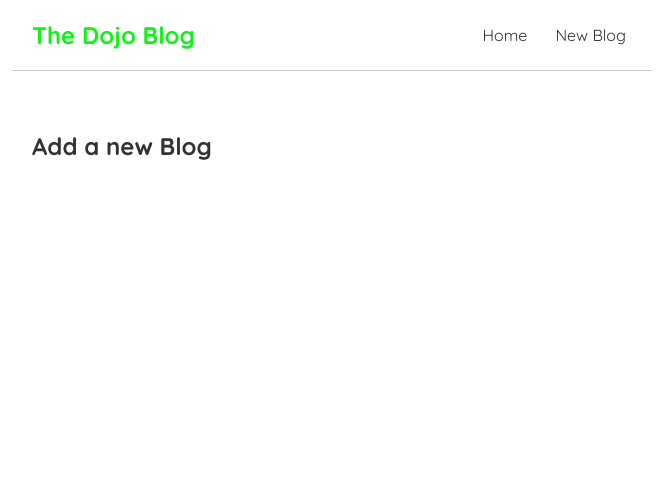
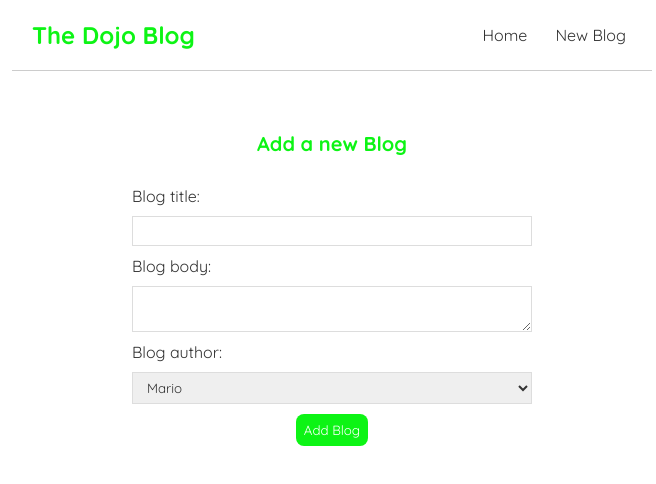
Before and after one commit to Eshwar-git1189/React-js_CRUD_operations, a React (Create React App) app in the folder crud-app/: page /create in a window 1280 px wide. Shown: the top 484 px of the page, without its empty margins (308-964 px from the left). Built offline with nearby package versions, Linux system fonts and the light colour scheme.

Commit message:
Creating new blog and posting into json server

```diff
--- a/crud-app/data/db.json
+++ b/crud-app/data/db.json
@@ -4,13 +4,25 @@
       "title": "My new website",
       "body": "Lorem ipsum dolor sit amet",
       "author": "Mario",
-      "id": 1
+      "id": "1"
     },
     {
       "title": "Welcome party!",
       "body": "Lorem ipsum dolor sit amet",
       "author": "Yoshi",
-      "id": 2
+      "id": "2"
+    },
+    {
+      "id": "02f5",
+      "title": "Neww ",
+      "body": "Lorenmmvko ",
+      "author": "mario"
+    },
+    {
+      "id": "e4dd",
+      "title": "CSE",
+      "body": "React is JavaScript library",
+      "author": "yoshi"
     }
   ]
 }
--- a/crud-app/src/Create.js
+++ b/crud-app/src/Create.js
@@ -1,9 +1,59 @@
+import { useState } from "react";
 const Create = () => {
-    return(
-        <div className="create">
-            <h2>Add a new Blog</h2>
-        </div>
-    );
-}
+  const [title, setTitle] = useState("");
+  const [body, setBody] = useState("");
+  const [author, setAuthor] = useState("mario");
+  const [isPending, setIsPending] = useState(false);
+
+  const handleSubmit = (e) => {
+    e.preventDefault();
+    const blog = { title, body, author };
+
+    setIsPending(true);
+    // Simulate a delay for the POST request
+
+    fetch("http://localhost:8000/blogs", {
+      method: "POST",
+      header: { "Content-Type": "application/json" },
+      body: JSON.stringify(blog),
+    }).then(() => {
+      console.log("New blog added");
+      setIsPending(false);
+      // Reset the form fields after submission
+    });
+  };
+
+  return (
+    <div className="create">
+      <h2>Add a new Blog</h2>
+      <form onSubmit={handleSubmit}>
+        <label>Blog title:</label>
+        <input
+          type="text"
+          required
+          value={title}
+          onChange={(e) => setTitle(e.target.value)}
+        />
+
+        <label>Blog body:</label>
+        <textarea
+          required
+          value={body}
+          onChange={(e) => setBody(e.target.value)}
+        ></textarea>
+
+        <label>Blog author:</label>
+        <select value={author} onChange={(e) => setAuthor(e.target.value)}>
+          <option value="mario">Mario</option>
+          <option value="yoshi">Yoshi</option>
+        </select>
+        {isPending && <button disabled>Adding Blog.... </button>}
+        {!isPending && <button>Add Blog</button>}
+        <p>{title}</p>
+        <p>{body} </p>
+      </form>
+    </div>
+  );
+};
 
 export default Create;
--- a/crud-app/src/index.css
+++ b/crud-app/src/index.css
@@ -84,3 +84,35 @@
   border-radius: 8px;
   cursor: pointer;
 } */
+
+/* create new blog form */
+.create {
+  max-width: 400px;
+  margin: 0 auto;
+  text-align: center;
+}
+.create label {
+  text-align: left;
+  display: block;
+}
+.create h2 {
+  font-size: 20px;
+  color: #0df415;
+  margin-bottom: 30px;
+}
+.create input, .create textarea, .create select {
+  width: 100%;
+  padding: 6px 10px;
+  margin: 10px 0;
+  border: 1px solid #ddd;
+  box-sizing: border-box;
+  display: block;
+}
+.create button {
+  background: #0df415;
+  color: #fff;
+  border: 0;
+  padding: 8px;
+  border-radius: 8px;
+  cursor: pointer;
+}
```
Also changed, not shown: crud-app/src/BlogDetails.js (line endings or trailing spaces).
